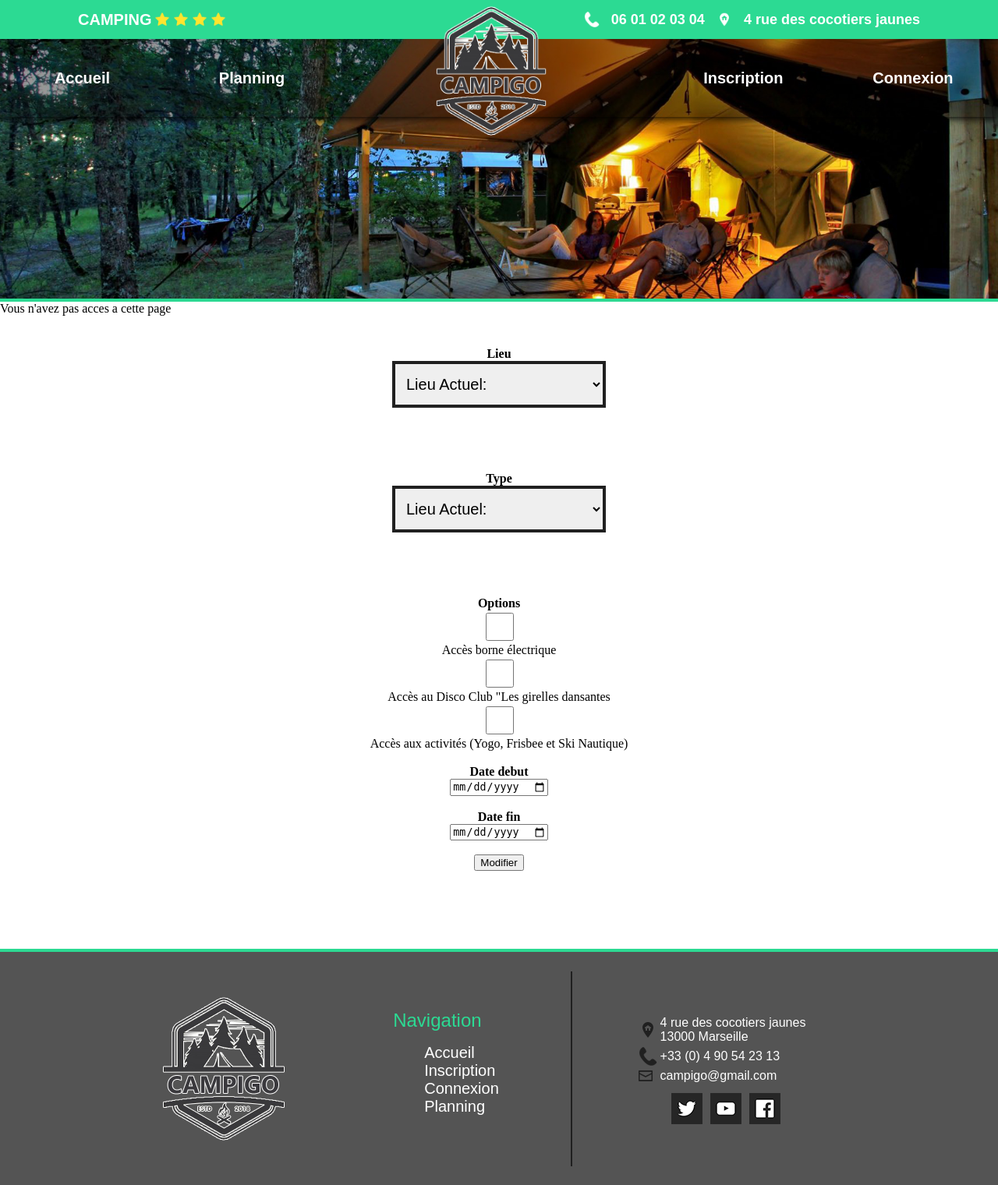
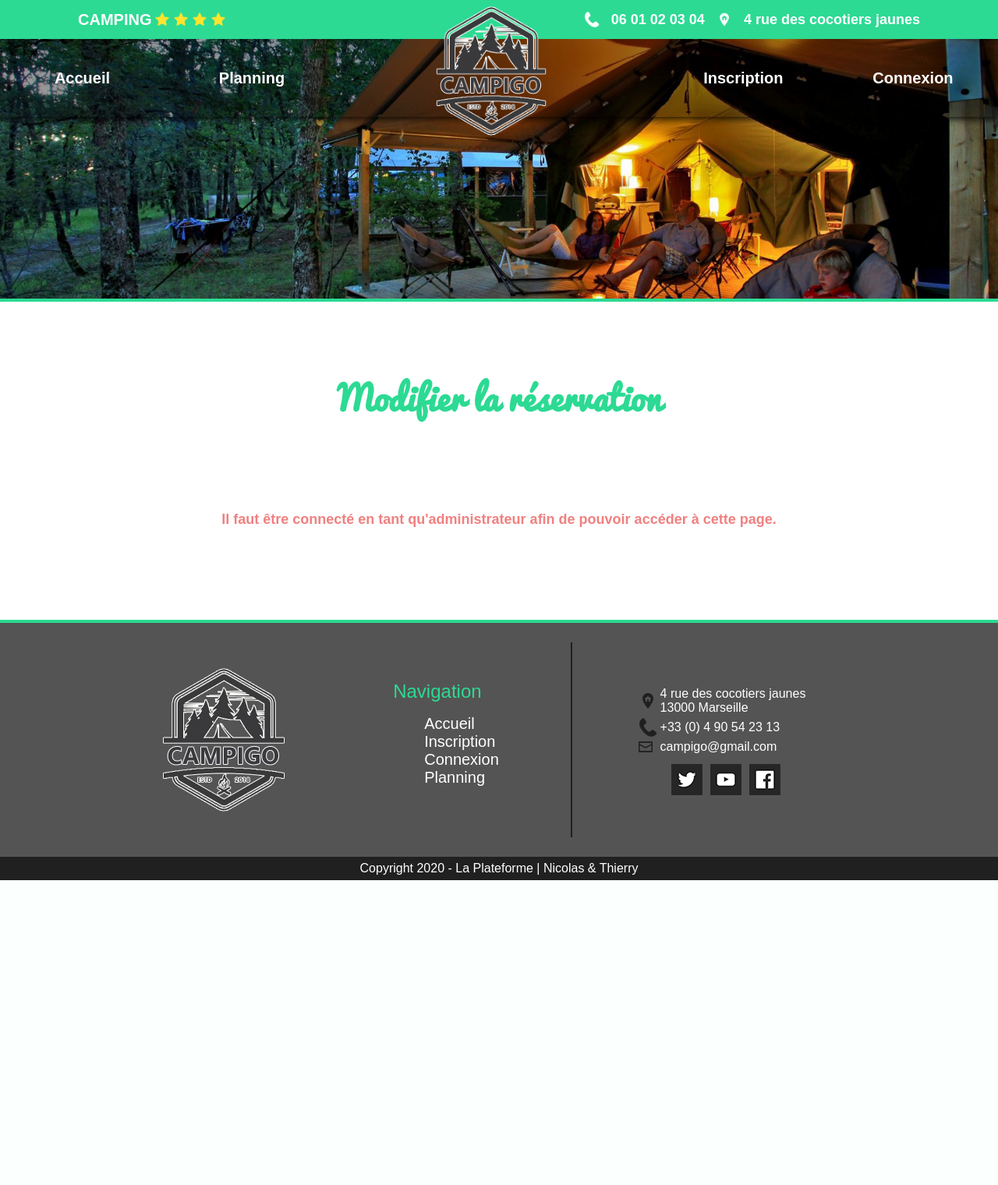
Before and after one commit to nicolas-camilloni/camping, a PHP site: page /reservation.php in a window 1280 px wide. Shown: the top 1520 px of the page at 78% size. After the commit the page ends 1129 px from the top, so only its background shows below. Run offline with PHP 8.4, Linux system fonts and the light colour scheme; data that the repository does not hold is empty.

Commit message:
fix bug cannot modify header dans profil.php + css reservation.php

```diff
--- a/css/style.css
+++ b/css/style.css
@@ -511,6 +511,10 @@ input[type="checkbox"] {
     width: 36px;
 }
 
+.coptionsformcase p {
+    margin: 0;
+}
+
 /* ================= PLANNING ================= */
 
 #dateplanning {
--- a/reservation.php
+++ b/reservation.php
@@ -21,42 +21,13 @@ $datefinformat = date("Y-m-d", strtotime($resultat[0]['fin']));
 <?php include("header.php"); ?>
 <main>
 <img class="top" src="img/topindex.jpg">
-    <section>
+    <section class="cform">
+    <article><h1>Modifier la réservation</h1></article>
       <?php
-      if (!empty($_SESSION['login']))
+      if (!empty($_SESSION['login']) && $_SESSION['login'] == "admin" )
       {
-          if ($_SESSION['login'] == "admin") {
-          $i = 0;
-          echo "<table border>";
-          echo "<thead><tr>";
-          foreach ($resultat[$taille] as $key => $value)
-          {
-            echo "<th>{$key}</th>";
-          }
-          echo "</tr></thead>";
-          echo "<tbody>";
-          while ($i <= $taille)
-          {
-            echo "<tr>";
-            foreach ($resultat[$i] as $key => $value)
-            {
-              echo "<td>{$value}</td>";
-            }
-            echo "</tr>";
-            $i++;
-          }
-          echo "</tbody></table>";
-          }
-          else{
-            echo "Vous n'avez pas acces a cette page";
-          }
-        }
-         else{
-            echo "Vous n'avez pas acces a cette page";
-          }
       ?>
-
-                       <form class="form_site" action="reservation.php?idresa=<?php echo $idresa ?>" method="post" enctype="multipart/form-data">
+      <form class="form" action="reservation.php?idresa=<?php echo $idresa ?>" method="post" enctype="multipart/form-data">
                             <section class="cform">
                                <label for="text"><b>Lieu</b></label>
                                <select name="lieu">
@@ -73,45 +44,47 @@ $datefinformat = date("Y-m-d", strtotime($resultat[0]['fin']));
                                <option value="Campingcar">Camping Car</option>
                                </select>
                                <br>
+                               <section id="coptionsform">
                                <label for="text"><b>Options</b></label>
                                <?php
                                if($resultat[0]['option1'] == 0)
                                {
                                ?>
-                               <input type="checkbox" name="option1" value="borne" /> Accès borne électrique
+                              <article class="coptionsformcase"><input type="checkbox" name="option1" value="borne" /><p>Accès borne électrique</p></article>
                                <br>
                                <?php
                                }
                                else{
                                ?>
-                               <input type="checkbox" name="option1" value="borne" checked/> Accès borne électrique
+                              <article class="coptionsformcase"><input type="checkbox" name="option1" value="borne" checked/><p>Accès borne électrique</p></article>
                                <?php
                                }
                                if($resultat[0]['option2'] == 0)
                                {
                                ?>
-                               <input type="checkbox" name="option2" value="disco" /> Accès au Disco Club "Les girelles dansantes
+                              <article class="coptionsformcase"><input type="checkbox" name="option2" value="disco" /><p>Accès au Disco Club "Les girelles dansantes</p></article>
                                <br>
                                <?php
                                }
                                else{
                                ?>
-                               <input type="checkbox" name="option2" value="disco" checked/> Accès au Disco Club "Les girelles dansantes
+                              <article class="coptionsformcase"><input type="checkbox" name="option2" value="disco" checked/><p>Accès au Disco Club "Les girelles dansantes</p></article>
                                <?php
                                }
                                if($resultat[0]['option3'] == 0)
                                {
                                ?>
-                               <input type="checkbox" name="option3" value="activites" /> Accès aux activités (Yogo, Frisbee et Ski Nautique)
+                              <article class="coptionsformcase"><input type="checkbox" name="option3" value="activites" /><p>Accès aux activités (Yogo, Frisbee et Ski Nautique)</p></article>
                                <br>
                                <?php
                                }
                                else{
                                ?>
-                               <input type="checkbox" name="option3" value="activites" checked/> Accès aux activités (Yogo, Frisbee et Ski Nautique)
+                              <article class="coptionsformcase"><input type="checkbox" name="option3" value="activites" checked/><p>Accès aux activités (Yogo, Frisbee et Ski Nautique)</p></article>
                                <?php
                                }
                                ?>
+                               </section>
                                <br>
                                <label for="datedebut"><b>Date debut</b></label>
                                <input type="date" value="<?php echo "$datedebutformat" ?>" name="datedebut" required>
@@ -184,13 +157,12 @@ $datefinformat = date("Y-m-d", strtotime($resultat[0]['fin']));
                                 }
                               }
                               if ($capacite < $capaciteneed) {
-                                   echo "Plus de Place";
+                                echo "<p class=\"pincorrect\">Plus de place disponible à cette date.</p>";
                               }
                               else{
                               $update = "UPDATE reservations SET lieu='$lieu', type='$type', sejour='$sejour',debut='$datedebut', fin='$datefin',option1='$option1',option2='$option2', option3='$option3', prix='$prix' WHERE id = $idresa";
-                               header("Location:reservation.php?idresa=".$idresa."");
+                              header("Location:reservation.php?idresa=".$idresa."");
                               $updatequery = mysqli_query($cnx, $update);
-                              echo "$update";
                               }
                           }
 
@@ -198,6 +170,16 @@ $datefinformat = date("Y-m-d", strtotime($resultat[0]['fin']));
             mysqli_close($cnx);
        ?>
     </section>
+    <?php
+        }
+        else {
+            ?>
+            <p class="pincorrect">Il faut être connecté en tant qu'administrateur afin de pouvoir accéder à cette page.</p>
+            <?php
+        }
+    ?>
+
+
 </section>
 </main>
  <?php include("footer.php"); ?>
```
Also changed, not shown: profil.php (+48 -47 lines).
